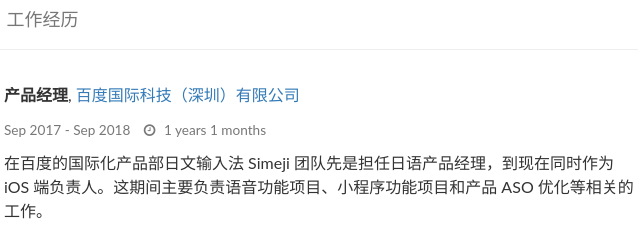
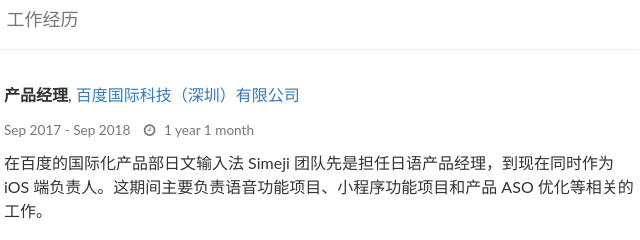
Before and after one commit to jialilin/jialilin.github.io, a plain HTML site: page index.html in a window 1280 px wide. Shown: the part 840-1080 px from the top of the page, 340-980 px from the left. Drawn offline with nearby package versions, Linux system fonts and the light colour scheme; a web font is replaced by a local one.

Commit message:
update working years

```diff
--- a/index.html
+++ b/index.html
@@ -590,7 +590,7 @@
 								<p class="text-muted">
 									<small>
 										<span class="space-right"> Sep 2017 - Sep 2018 </span>
-										<span> <i class="fa fa-clock-o icon-left"></i> 1 years 1 months </span>
+										<span> <i class="fa fa-clock-o icon-left"></i> 1 year 1 month </span>
 									</small>
 								</p>
 								<p>在百度的国际化产品部日文输入法 Simeji 团队先是担任日语产品经理，到现在同时作为 iOS 端负责人。这期间主要负责语音功能项目、小程序功能项目和产品 ASO 优化等相关的工作。</p>
```
